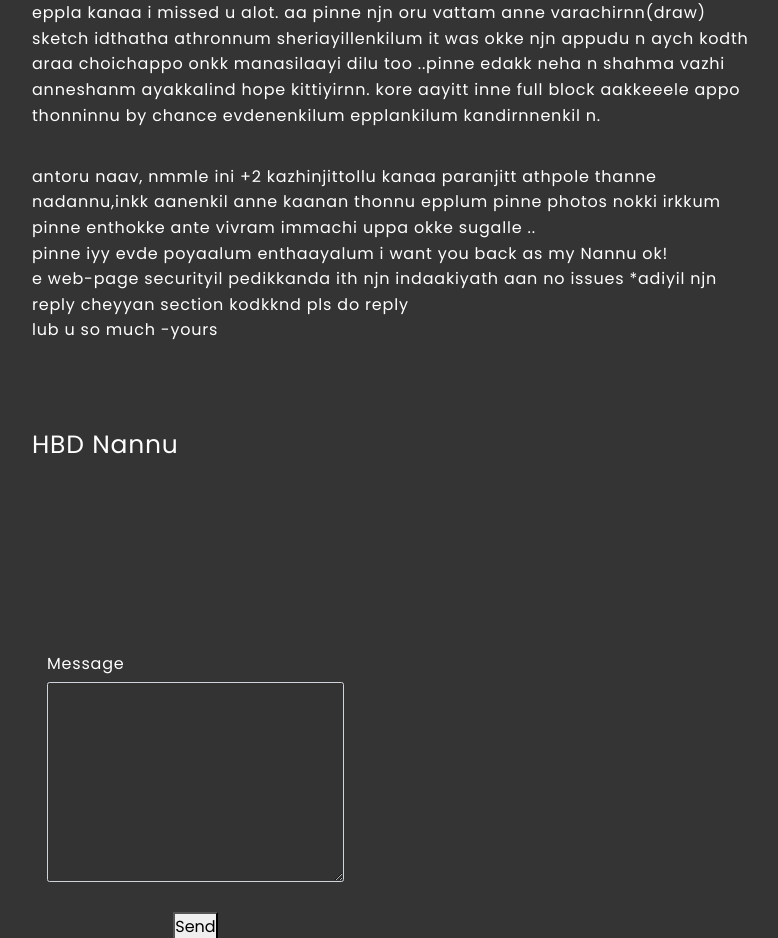
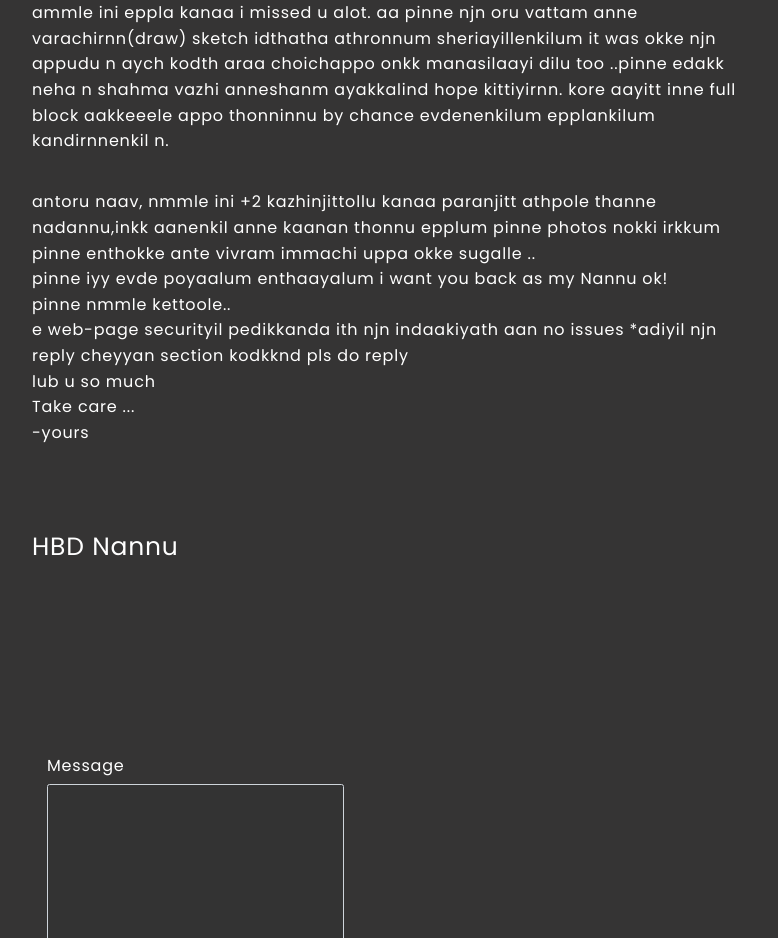
Before and after one commit to MohammedArif-web/mohammedarif-web, a plain HTML site: page thoughts.html in a window 1280 px wide. Shown: the part 1281-2219 px from the top of the page, without its empty margins (53-831 px from the left). Drawn offline with Linux system fonts and the light colour scheme; files that its build step writes are made by us from their sources.

Commit message:
Update thoughts.html

```diff
--- a/thoughts.html
+++ b/thoughts.html
@@ -140,7 +140,7 @@
                    chelppo thonnum ingane contact onnu illathath thanne aan nallath,aano? bcoz perhaps nmmle
                    eppalum calls msgs okke ayaal usual lovers nte pole life moonjum and we may also end apart ammk ini kettunna vere ith pole
                    thanne poyaalo athaa nallath i guess so theera contact ilathe alla tto eppalenkilum okke msg,or calls enthayaalum venm
-                    ippothe poleulla calls and mssges alla tto may be more than that. athaavumbu nmmk kettanum everyhing set athaavum
+                    ippothe poleulla calls and mssges alla tto may be more than that(*contact venam). athaavumbu nmmk kettanum everyhing set athaavum
                     inshaallah.. And mumb hostel povumbo parayarullath onnum markanda
                     pinne bae ammle ini eppla kanaa i missed u alot. aa pinne njn oru vattam anne varachirnn(draw)
                     sketch idthatha athronnum sheriayillenkilum it was okke njn appudu n aych kodth araa choichappo onkk
@@ -152,10 +152,11 @@
                       <p>
                     <br>antoru naav, nmmle ini +2 kazhinjittollu kanaa paranjitt athpole thanne nadannu,inkk aanenkil anne
                     kaanan thonnu epplum pinne photos nokki irkkum pinne enthokke ante vivram
-                    immachi uppa okke sugalle .. <br> pinne iyy evde poyaalum enthaayalum i want you back as my Nannu ok!
+                    immachi uppa okke sugalle .. <br> pinne iyy evde poyaalum enthaayalum i want you back as my Nannu ok!<br> pinne nmmle kettoole..
                     <br>
                     e web-page securityil pedikkanda ith njn indaakiyath aan no issues *adiyil njn reply cheyyan section kodkknd pls
-                    do reply<br>lub u so much    -yours
+                    do reply<br>lub u so much <br>
+                          Take care ...<br>-yours
                     <br><br><br><br><h1>HBD Nannu</h1>
 
                   </p>
```
